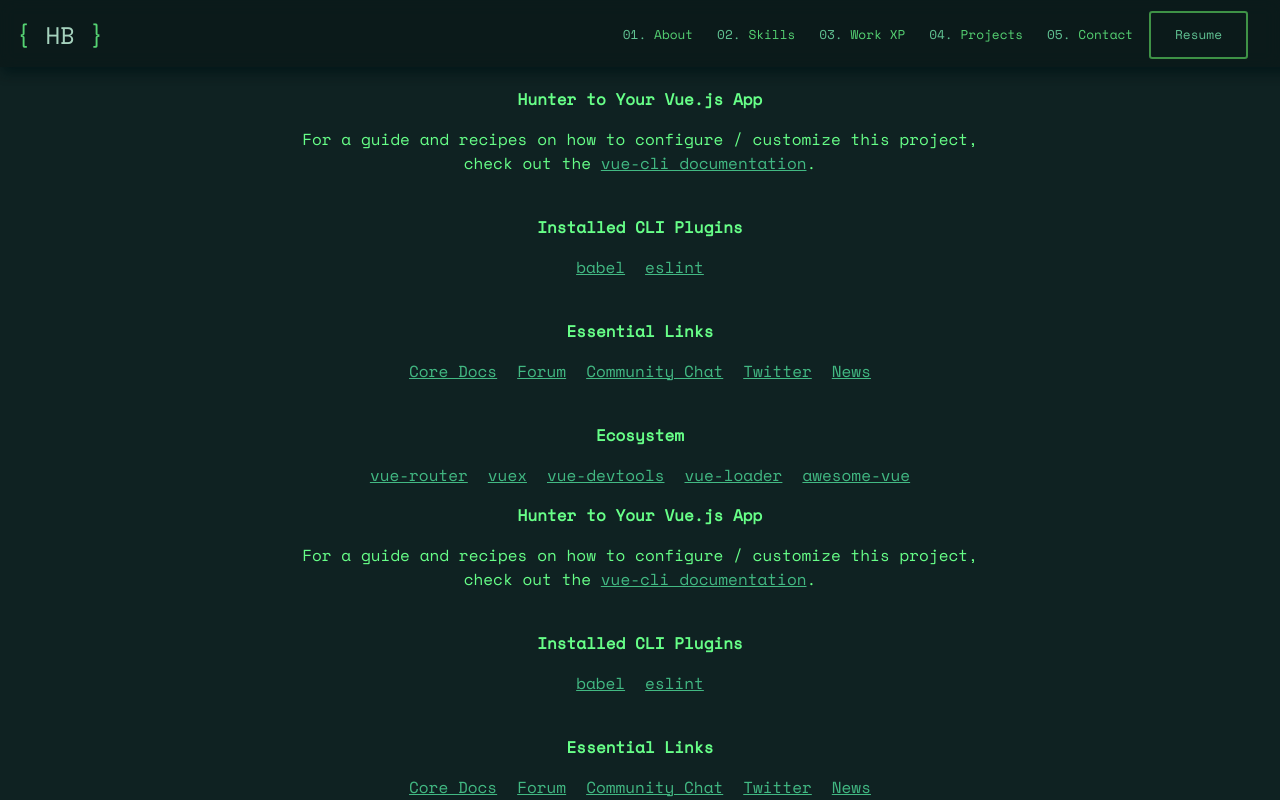
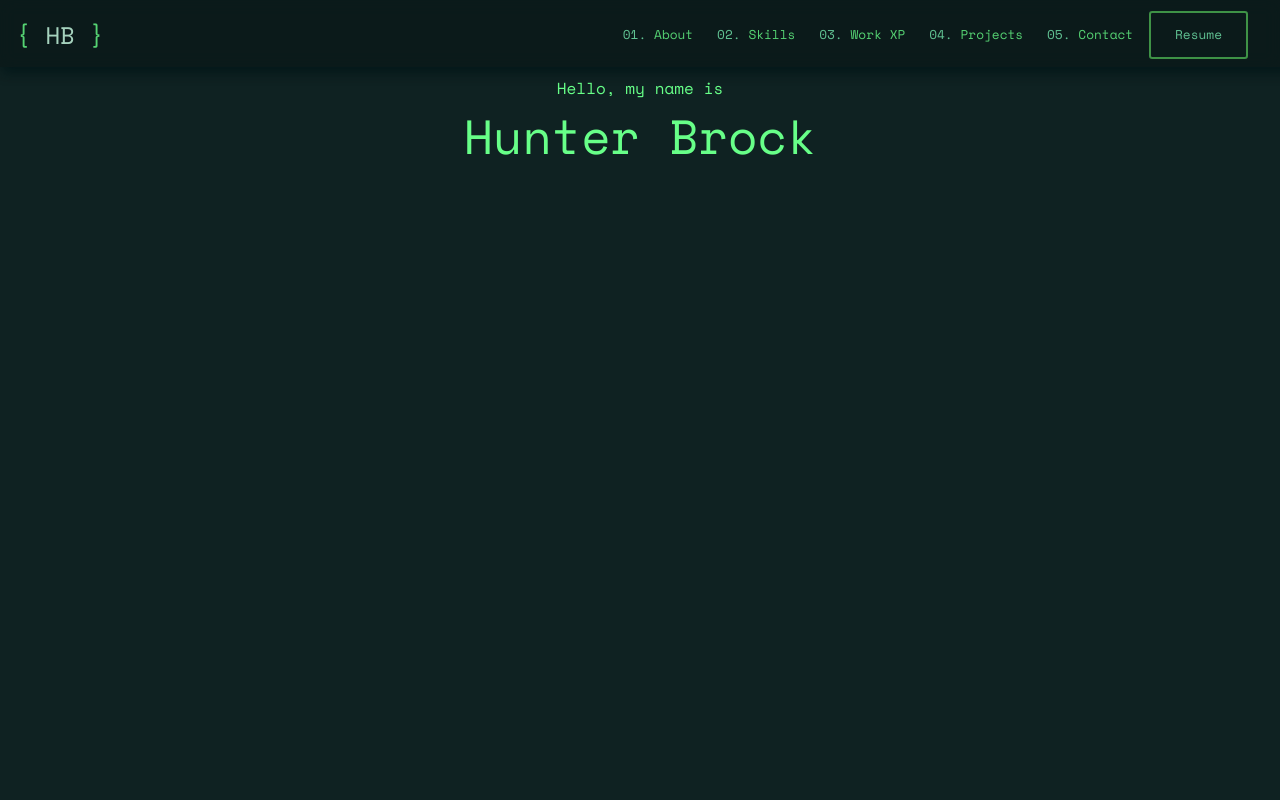
Before and after one commit to hbrockster/personal-site, a Vue app: page / in a window 1280 px wide. Shown: the top 800 px of the page. Built offline with nearby package versions, Linux system fonts and the light colour scheme.

Commit message:
Adding an introduction

```diff
--- a/src/App.vue
+++ b/src/App.vue
@@ -2,7 +2,7 @@
   <div>
     <NavigationBar />
     <div class="main-content">
-      <HelloWorld msg="Hunter to Your Vue.js App" />
+      <Introduction />
       <HelloWorld msg="Hunter to Your Vue.js App" />
       <HelloWorld msg="Hunter to Your Vue.js App" />
       <HelloWorld id="hunter" msg="Hunter to Your Vue.js App" />
@@ -12,13 +12,15 @@
 
 <script>
 import HelloWorld from "./components/HelloWorld.vue";
+import Introduction from "./components/Introduction.vue";
 import NavigationBar from "./components/NavigationBar.vue";
 
 export default {
   name: "App",
   components: {
     HelloWorld,
-    NavigationBar
+    NavigationBar,
+    Introduction
   }
 };
 </script>
--- /dev/null
+++ b/src/components/Introduction.vue
@@ -0,0 +1,24 @@
+<template>
+  <div id="Introduction" class="intro">
+    <div class="intro__msg">
+      Hello, my name is
+    </div>
+    <div class="intro__name">Hunter Brock</div>
+  </div>
+</template>
+<script>
+export default {
+  name: "Introduction"
+};
+</script>
+<style lang="scss">
+.intro {
+  height: 60rem;
+}
+.intro__msg {
+  justify-content: left;
+}
+.intro__name {
+  font-size: 3rem;
+}
+</style>
```
